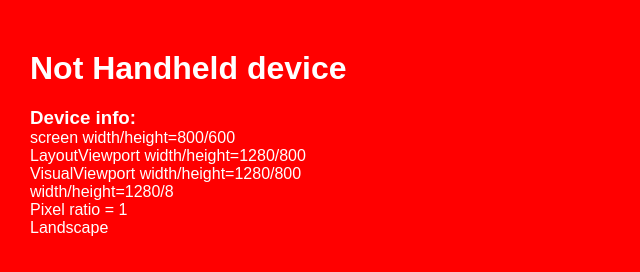
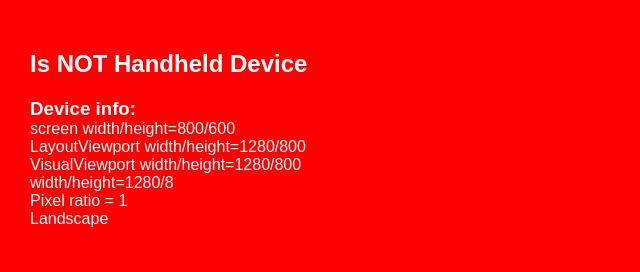
Before and after one commit to JohnNmiMa/HandHeldDetector, a plain HTML site: page index.html in a window 1280 px wide. Shown: the whole page, without its empty margins (0-640 px from the left). Drawn offline with Linux system fonts and the light colour scheme.

Commit message:
Updated wording

```diff
--- a/application.js
+++ b/application.js
@@ -3,10 +3,10 @@ $(document).ready(function() {
         var mq = window.matchMedia("screen and (max-device-width:480px) and (-webkit-min-device-pixel-ratio: 1.1) and (-webkit-max-device-pixel-ratio: 4)");
 		if (mq.matches) {
 			$( "#detector" ).css('background-color', 'green');
-            $( "#detector .info" ).text('Is Handheld device');
+            $( "#detector .info" ).text('Is Handheld Device');
 		} else {
 			$( "#detector" ).css('background-color', 'red');
-            $( "#detector > .info" ).text('Not Handheld device');
+            $( "#detector > .info" ).text('Is NOT Handheld Device');
 		}
 	}
 
--- a/index.html
+++ b/index.html
@@ -10,7 +10,7 @@
 </head>
 <body>
     <div id="detector">
-        <h1 class="info"></h1>
+        <h2 class="info"></h2>
         <p class="deviceInfo"></p>
     </div>
 </body></html>
--- a/main.css
+++ b/main.css
@@ -1,4 +1,4 @@
-h1 { margin: 20px 0; }
+h2 { margin: 20px 0; }
 h3 { margin:0; }
 p { margin: 16px 0; }
 #detector {
```
